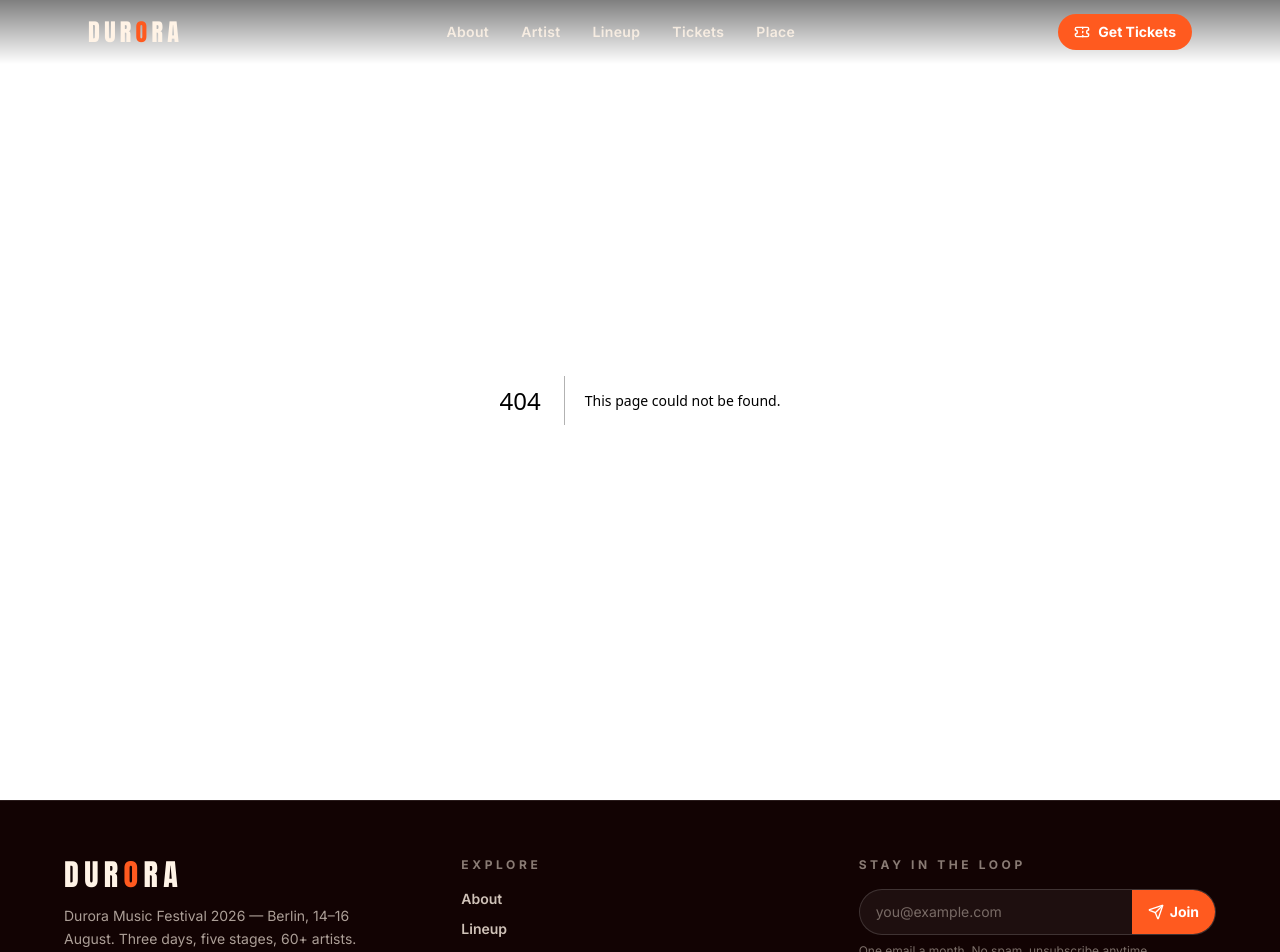
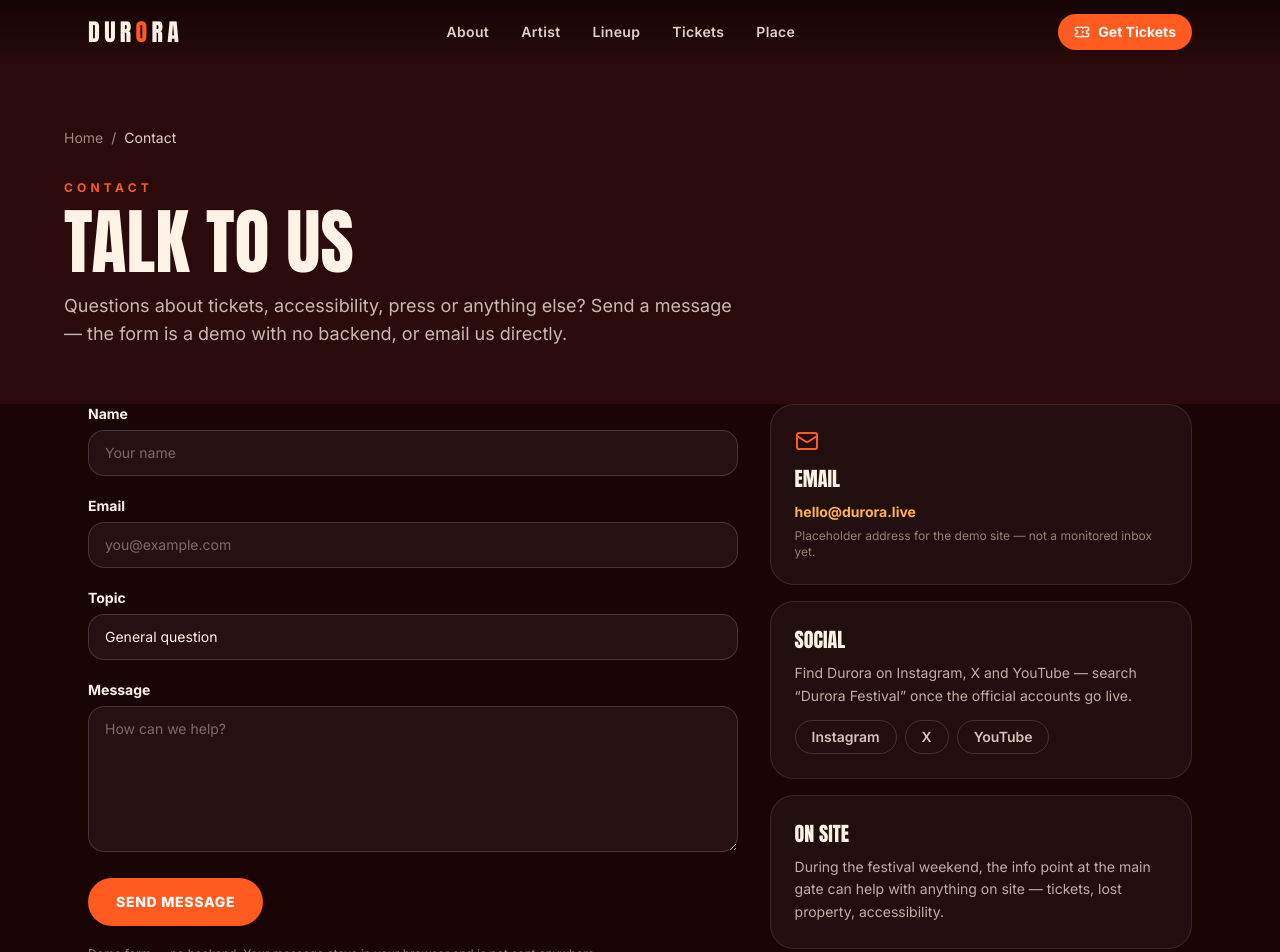
Before and after one commit to dusmamud/durora, a Next.js app: page /contact in a window 1280 px wide. Before the commit this address had no page. Shown: the top 952 px of the page. Built offline with nearby package versions, Linux system fonts and the light colour scheme.

Commit message:
Add /contact page

```diff
--- /dev/null
+++ b/app/components/ContactForm.tsx
@@ -0,0 +1,199 @@
+"use client";
+
+import { useState } from "react";
+import { CheckCircle2, Mail } from "lucide-react";
+import Reveal from "./Reveal";
+
+const TOPICS = [
+  "General question",
+  "Tickets",
+  "Accessibility",
+  "Press & media",
+  "Partnerships",
+  "Lost & found",
+] as const;
+
+type Errors = Partial<Record<"name" | "email" | "message", string>>;
+
+export default function ContactForm() {
+  const [name, setName] = useState("");
+  const [email, setEmail] = useState("");
+  const [topic, setTopic] = useState<string>(TOPICS[0]);
+  const [message, setMessage] = useState("");
+  const [errors, setErrors] = useState<Errors>({});
+  const [sent, setSent] = useState(false);
+
+  const submit = (e: React.FormEvent) => {
+    e.preventDefault();
+    const next: Errors = {};
+    if (name.trim().length < 2) next.name = "Please enter your name.";
+    if (!/^[^\s@]+@[^\s@]+\.[^\s@]+$/.test(email.trim()))
+      next.email = "Please enter a valid email address.";
+    if (message.trim().length < 10)
+      next.message = "Please write a message of at least 10 characters.";
+    setErrors(next);
+    if (Object.keys(next).length > 0) return;
+    setSent(true);
+  };
+
+  if (sent) {
+    return (
+      <div className="rounded-3xl border border-ember/40 bg-ember/10 p-8 text-center">
+        <CheckCircle2 className="mx-auto h-10 w-10 text-ember" aria-hidden />
+        <h2 className="mt-4 font-display text-3xl text-cream">
+          MESSAGE RECEIVED
+        </h2>
+        <p className="mx-auto mt-2 max-w-md text-cream/75">
+          Thanks, {name.trim()} — your message about “{topic}” is noted.
+          This is a demo form: nothing was sent anywhere. For a real reply,
+          email{" "}
+          <a
+            href="mailto:hello@durora.live"
+            className="font-bold text-glow hover:underline"
+          >
+            hello@durora.live
+          </a>
+          .
+        </p>
+        <button
+          type="button"
+          onClick={() => {
+            setSent(false);
+            setName("");
+            setEmail("");
+            setTopic(TOPICS[0]);
+            setMessage("");
+            setErrors({});
+          }}
+          className="mt-6 rounded-full border border-white/20 px-5 py-2.5 text-sm font-bold text-cream transition-colors hover:border-glow hover:text-glow"
+        >
+          Send another message
+        </button>
+      </div>
+    );
+  }
+
+  const inputCls =
+    "w-full rounded-2xl border border-white/15 bg-white/[0.05] px-4 py-3 text-sm text-cream placeholder:text-cream/40 focus:border-ember focus:outline-none";
+
+  return (
+    <form onSubmit={submit} noValidate className="space-y-5">
+      <div>
+        <label htmlFor="contact-name" className="mb-1.5 block text-sm font-bold text-cream">
+          Name
+        </label>
+        <input
+          id="contact-name"
+          type="text"
+          value={name}
+          onChange={(e) => setName(e.target.value)}
+          placeholder="Your name"
+          className={inputCls}
+        />
+        {errors.name && <p className="mt-1.5 text-sm text-ember">{errors.name}</p>}
+      </div>
+      <div>
+        <label htmlFor="contact-email" className="mb-1.5 block text-sm font-bold text-cream">
+          Email
+        </label>
+        <input
+          id="contact-email"
+          type="email"
+          value={email}
+          onChange={(e) => setEmail(e.target.value)}
+          placeholder="you@example.com"
+          className={inputCls}
+        />
+        {errors.email && <p className="mt-1.5 text-sm text-ember">{errors.email}</p>}
+      </div>
+      <div>
+        <label htmlFor="contact-topic" className="mb-1.5 block text-sm font-bold text-cream">
+          Topic
+        </label>
+        <select
+          id="contact-topic"
+          value={topic}
+          onChange={(e) => setTopic(e.target.value)}
+          className={`${inputCls} appearance-none`}
+        >
+          {TOPICS.map((t) => (
+            <option key={t} value={t} className="bg-wine text-cream">
+              {t}
+            </option>
+          ))}
+        </select>
+      </div>
+      <div>
+        <label htmlFor="contact-message" className="mb-1.5 block text-sm font-bold text-cream">
+          Message
+        </label>
+        <textarea
+          id="contact-message"
+          rows={6}
+          value={message}
+          onChange={(e) => setMessage(e.target.value)}
+          placeholder="How can we help?"
+          className={`${inputCls} resize-y`}
+        />
+        {errors.message && <p className="mt-1.5 text-sm text-ember">{errors.message}</p>}
+      </div>
+      <button
+        type="submit"
+        className="rounded-full bg-ember px-7 py-3.5 text-sm font-extrabold uppercase tracking-wider text-white transition-transform hover:scale-[1.03]"
+      >
+        Send message
+      </button>
+      <p className="text-xs text-cream/50">
+        Demo form — no backend. Your message stays in your browser and is
+        not sent anywhere.
+      </p>
+    </form>
+  );
+}
+
+export function ContactInfo() {
+  return (
+    <div className="space-y-4">
+      <div className="rounded-3xl border border-white/10 bg-white/[0.04] p-6">
+        <Mail className="h-6 w-6 text-ember" aria-hidden />
+        <h2 className="mt-3 font-display text-xl text-cream">EMAIL</h2>
+        <p className="mt-2 text-sm leading-relaxed text-cream/70">
+          <a
+            href="mailto:hello@durora.live"
+            className="font-bold text-glow hover:underline"
+          >
+            hello@durora.live
+          </a>
+          <span className="mt-1 block text-xs text-cream/50">
+            Placeholder address for the demo site — not a monitored inbox
+            yet.
+          </span>
+        </p>
+      </div>
+      <div className="rounded-3xl border border-white/10 bg-white/[0.04] p-6">
+        <h2 className="font-display text-xl text-cream">SOCIAL</h2>
+        <p className="mt-2 text-sm leading-relaxed text-cream/70">
+          Find Durora on Instagram, X and YouTube — search “Durora Festival”
+          once the official accounts go live.
+        </p>
+        <div className="mt-3 flex flex-wrap gap-2">
+          {["Instagram", "X", "YouTube"].map((s) => (
+            <span
+              key={s}
+              className="rounded-full border border-white/15 px-4 py-1.5 text-sm font-semibold text-cream/80"
+            >
+              {s}
+            </span>
+          ))}
+        </div>
+      </div>
+      <div className="rounded-3xl border border-white/10 bg-white/[0.04] p-6">
+        <h2 className="font-display text-xl text-cream">ON SITE</h2>
+        <p className="mt-2 text-sm leading-relaxed text-cream/70">
+          During the festival weekend, the info point at the main gate can
+          help with anything on site — tickets, lost property, accessibility.
+        </p>
+      </div>
+    </div>
+  );
+}
--- /dev/null
+++ b/app/contact/page.tsx
@@ -0,0 +1,33 @@
+import type { Metadata } from "next";
+import PageHero from "../components/PageHero";
+import Reveal from "../components/Reveal";
+import ContactForm, { ContactInfo } from "../components/ContactForm";
+
+export const metadata: Metadata = {
+  title: "Contact",
+  description:
+    "Contact Durora: email hello@durora.live or use the contact form. Tickets, accessibility, press, partnerships and lost & found.",
+};
+
+export default function ContactPage() {
+  return (
+    <div className="bg-wine pb-20">
+      <PageHero
+        eyebrow="Contact"
+        title="TALK TO US"
+        description="Questions about tickets, accessibility, press or anything else? Send a message — the form is a demo with no backend, or email us directly."
+        crumb="Contact"
+      />
+      <section className="mx-auto max-w-6xl px-4 sm:px-6">
+        <div className="grid gap-8 lg:grid-cols-5">
+          <Reveal className="lg:col-span-3">
+            <ContactForm />
+          </Reveal>
+          <Reveal delay={0.1} className="lg:col-span-2">
+            <ContactInfo />
+          </Reveal>
+        </div>
+      </section>
+    </div>
+  );
+}
```
